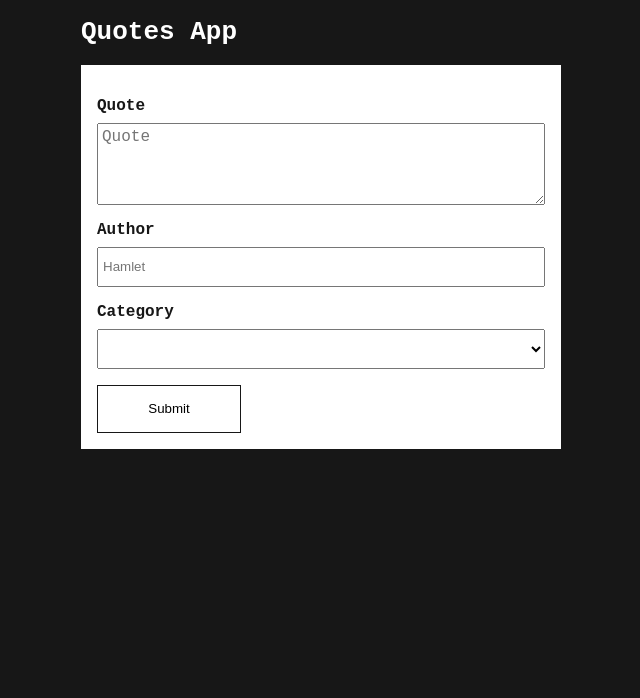
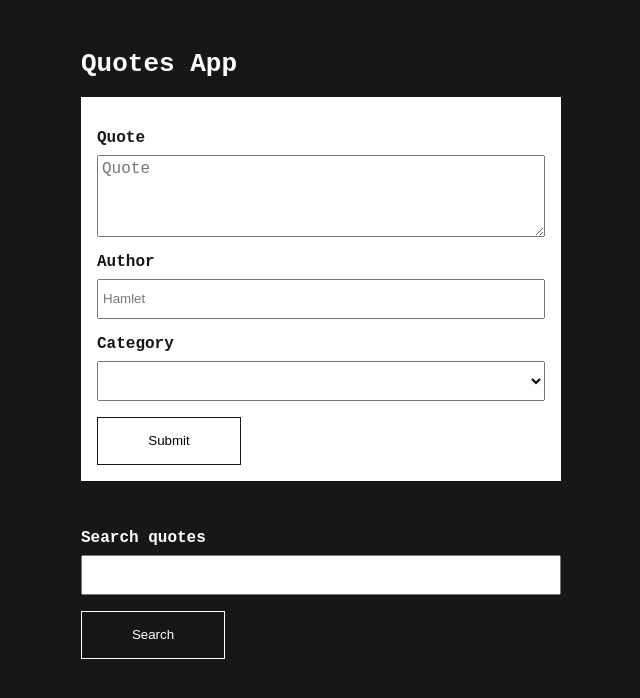
Before and after one commit to dominicva/my-quotes-app, a React (Vite) app: page / in a window 1280 px wide. Shown: the top 698 px of the page, without its empty margins (129-769 px from the left). Built offline with nearby package versions, Linux system fonts and the light colour scheme.

Commit message:
Feat: rendering search bar

```diff
--- a/src/App.js
+++ b/src/App.js
@@ -1,12 +1,14 @@
 import React from 'react';
 import ReactDOM from 'react-dom';
 import Form from './components/Form/index';
+import Search from './components/Search/index';
 
 const App = () => {
   return (
     <div className="app">
       <h1>Quotes App</h1>
       <Form quote="To be or not to be, that is the question." author="Hamlet" />
+      <Search />
     </div>
   );
 };
--- a/src/components/Form/index.js
+++ b/src/components/Form/index.js
@@ -57,7 +57,7 @@ const Form = function () {
             ))}
           </select>
         </label>
-        <button>Submit</button>
+        <button className="create-quote__btn">Submit</button>
       </form>
     </div>
   );
--- /dev/null
+++ b/src/components/Search/index.js
@@ -0,0 +1,13 @@
+const Search = () => {
+  return (
+    <div className="search-quotes__container">
+      <label htmlFor="">
+        Search quotes
+        <input type="text" />
+      </label>
+      <button className="search-quotes__btn">Search</button>
+    </div>
+  );
+};
+
+export default Search;
--- a/src/styles/index.css
+++ b/src/styles/index.css
@@ -15,6 +15,7 @@ body {
   background-color: #171717;
   color: white;
   font-family: monospace;
+  margin: 0;
 }
 
 label {
@@ -42,19 +43,14 @@ input {
 
 button {
   cursor: pointer;
-  background-color: transparent;
-  border: 1px solid var(--off-black);
-  margin-top: 1rem;
   width: 9rem;
   height: 3rem;
   transition: border-radius 0.25s ease-out, color 0.25s ease-out,
     background-color 0.25s ease-out;
 }
 
-button:hover {
-  background-color: var(--off-black);
-  color: white;
-  border-radius: 2rem;
+#root {
+  padding: 2rem 1rem;
 }
 
 .app {
@@ -80,6 +76,35 @@ button:hover {
   margin-top: 0.5rem;
 }
 
+.create-quote__btn {
+  background-color: transparent;
+  border: 1px solid var(--off-black);
+  margin-top: 1rem;
+}
+
+.create-quote__btn:hover {
+  background-color: var(--off-black);
+  color: white;
+  border-radius: 2rem;
+}
+
+.search-quotes__container {
+  max-width: 480px;
+}
+
+.search-quotes__btn {
+  background-color: transparent;
+  border: 1px solid white;
+  color: white;
+  margin-top: 1rem;
+}
+
+.search-quotes__btn:hover {
+  background-color: white;
+  color: var(--off-black);
+  border-radius: 2rem;
+}
+
 .quote {
   padding: 1rem;
   border: 1px solid white;
```
